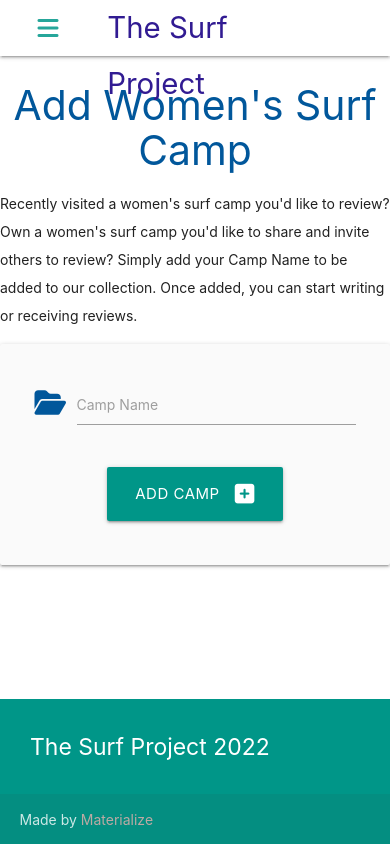
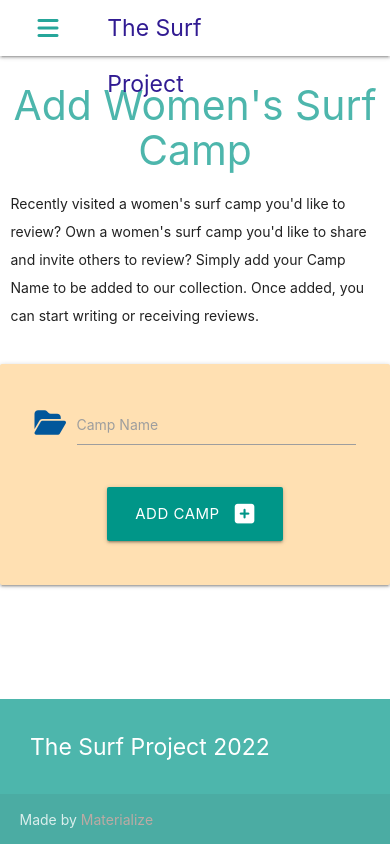
Before and after one commit to Code-Institute-Submissions/StienBoodts-ci-milestone-project3_SepResub, a Flask app: page /new_camp in a window 390 px wide. Run offline with Flask 2, Linux system fonts and the light colour scheme; some libraries are stand-ins or nearby versions.

Commit message:
added general css styling and responsiveness to the whole webiste

```diff
--- a/surfproject/static/css/style.css
+++ b/surfproject/static/css/style.css
@@ -27,7 +27,7 @@ p {
     min-width: 1024px;
 
     /* Set up proportionate scaling */
-    width: 100%;
+    width: 150%;
     height: auto;
 
     /* Set up positioning */
@@ -72,3 +72,7 @@ p {
   footer.page-footer {
     margin: 0;
   }
+
+  #logo-container {
+    font-size: 23px;
+  }
--- a/surfproject/templates/base.html
+++ b/surfproject/templates/base.html
@@ -41,7 +41,7 @@
         {% endblock %}
     </main>
 
-    <footer class="page-footer teal">
+    <footer class="page-footer teal lighten-2">
         <div class="container">
             <div class="row">
                 <div class="col l6 s12">
--- a/surfproject/templates/camps.html
+++ b/surfproject/templates/camps.html
@@ -1,7 +1,7 @@
 {% extends "base.html" %}
 {% block content %}
 
-<h3 class="light-blue-text text-darken-4 center-align">Camps</h3>
+<h3 class="teal-text text-lighten-2 center-align">Camps</h3>
 
 <div class="row">
     <div class="col s12 center-align">
@@ -15,7 +15,7 @@
 <div class="row">
     {% for camp in camps %}
     <div class="col s12 m6 l3">
-      <div class="card teal darken-6 center-align">
+      <div class="card teal lighten-2 center-align">
         <div class="card-content white-text">
           <span class="card-title">{{ camp.camp_name }}</span>
         </div>
--- a/surfproject/templates/edit_review.html
+++ b/surfproject/templates/edit_review.html
@@ -1,11 +1,11 @@
 {% extends "base.html" %}
 {% block content %}
 
-<h3 class="center-align">Edit Review</h3>
+<h3 class="center-align teal-text text-lighten-2">Edit Review</h3>
 
 
-<div class="row card-panel grey lighten-5">
-    <form class="col s12" method="POST" action="{{ url_for('edit_review', review_id=review.id) }}">
+<div class="row card-panel orange lighten-4">
+    <form class="col s12 m8 offset-m2" method="POST" action="{{ url_for('edit_review', review_id=review.id) }}">
         <!-- Review name -->
         <div class="row">
             <div class="input-field col s12">
--- a/surfproject/templates/new_camp.html
+++ b/surfproject/templates/new_camp.html
@@ -1,14 +1,19 @@
 {% extends "base.html" %}
 {% block content %}
 
-<h3 class="light-blue-text text-darken-4 center-align">Add Women's Surf Camp</h3>
-<p>Recently visited a women's surf camp you'd like to review?
-    Own a women's surf camp you'd like to share and invite others to review?
-    Simply add your Camp Name to be added to our collection.
-    Once added, you can start writing or receiving reviews.
-</p>
-<div class="row card-panel grey lighten-5">
-    <form class="col s12" method="POST" action="{{ url_for('new_camp') }}">
+<div class="row">
+    <div class="col m12 l6 offset-l3">
+        <h3 class="teal-text text-lighten-2 center-align">Add Women's Surf Camp</h3>
+        <p>Recently visited a women's surf camp you'd like to review?
+            Own a women's surf camp you'd like to share and invite others to review?
+            Simply add your Camp Name to be added to our collection.
+            Once added, you can start writing or receiving reviews.
+        </p>
+    </div>
+</div>
+
+<div class="row card-panel orange lighten-4">
+    <form class="col s12 m8 offset-m2" method="POST" action="{{ url_for('new_camp') }}">
         <!-- camp name -->
         <div class="row">
             <div class="input-field col s12">
--- a/surfproject/templates/new_review.html
+++ b/surfproject/templates/new_review.html
@@ -1,10 +1,10 @@
 {% extends "base.html" %}
 {% block content %}
 
-<h3 class="center-align">Add Review</h3>
+<h3 class="center-align teal-text text-lighten-2">Add Review</h3>
 
 
-<div class="row card-panel grey lighten-5">
+<div class="row card-panel orange lighten-4">
     <form class="col s12 m8 offset-m2" method="POST" action="{{ url_for('new_review') }}">
         <!-- Review name -->
         <div class="row">
```
Also changed, not shown: surfproject/templates/home.html (+11 -7 lines), surfproject/templates/reviews.html (+5 -2 lines), surfproject/static/images/background2.jpeg (added), surfproject/static/images/background2.jpg (deleted).
